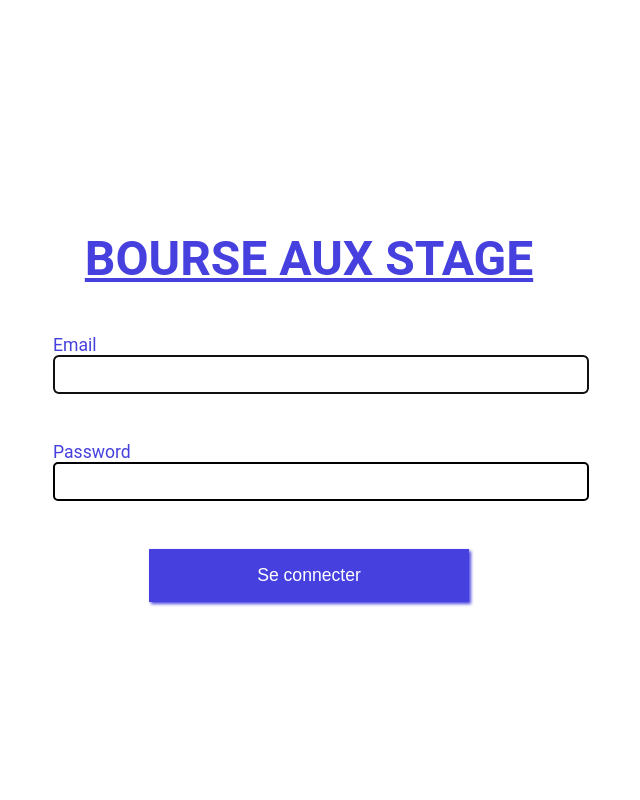
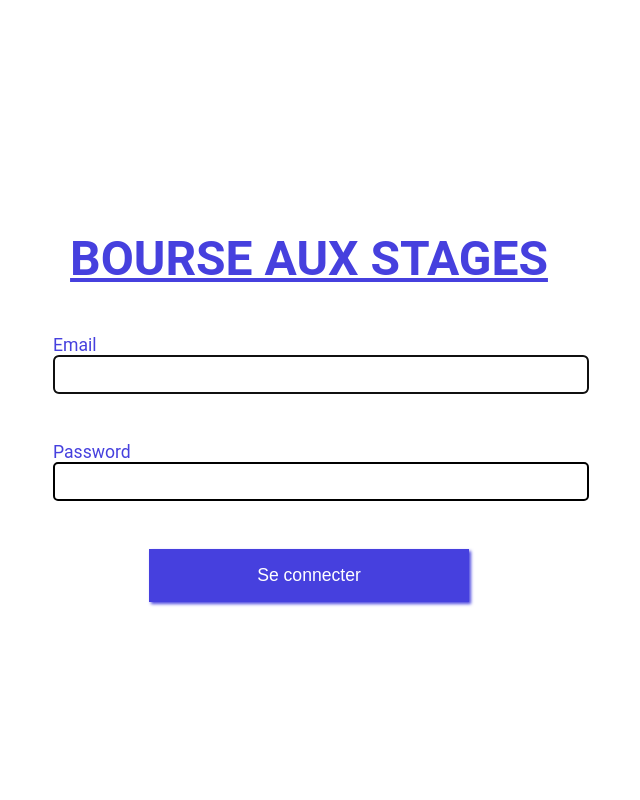
Before and after one commit to CharlesLLM/Bourse-aux-stages, a Symfony app: template back/templates/security/login.html.twig in a window 1280 px wide. Shown: the whole page, without its empty margins (331-971 px from the left). Run offline with Twig, Linux system fonts and the light colour scheme; the template is opened without the code that fills it, so the values that code supplies are empty; style sheets or scripts are compiled from the project's sources; some libraries are stand-ins or nearby versions.

Commit message:
Min fix title
Signed-off-by: CharlesLLM <charlesllm@orange.fr>

```diff
--- a/back/templates/security/login.html.twig
+++ b/back/templates/security/login.html.twig
@@ -8,7 +8,7 @@
             <div class="alert alert-danger">{{ error.messageKey|trans(error.messageData, 'security') }}</div>
         {% endif %}
 
-        <h1 class="">Bourse aux stage</h1>
+        <h1 class="">Bourse aux stages</h1>
         <div class="input-container">
             <label for="username" class="input-label">Email</label>
             <input type="email" value="{{ last_username }}" name="_username" id="username" class="form-control input-field" autocomplete="email" required autofocus>
```
